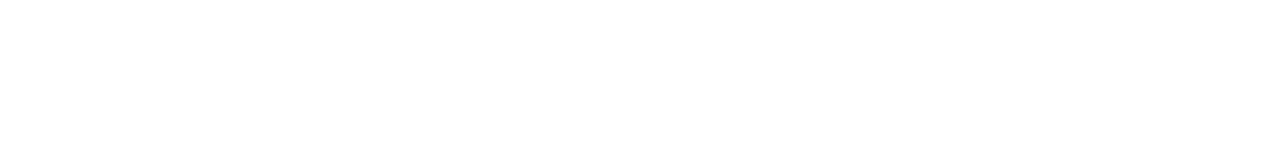
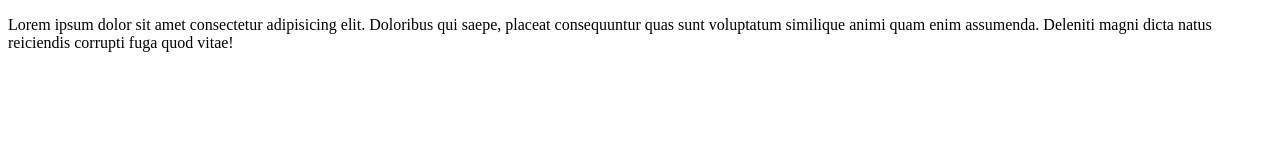
Before and after one commit to CodeCanvase/book-store, a plain HTML site: page index.html in a window 1280 px wide. Drawn offline with Linux system fonts and the light colour scheme.

Commit message:
book comming

```diff
--- a/index.html
+++ b/index.html
@@ -6,6 +6,6 @@
     <title>Book Store</title>
 </head>
 <body>
-
+    <p>Lorem ipsum dolor sit amet consectetur adipisicing elit. Doloribus qui saepe, placeat consequuntur quas sunt voluptatum similique animi quam enim assumenda. Deleniti magni dicta natus reiciendis corrupti fuga quod vitae!</p>
 </body>
 </html>
```
